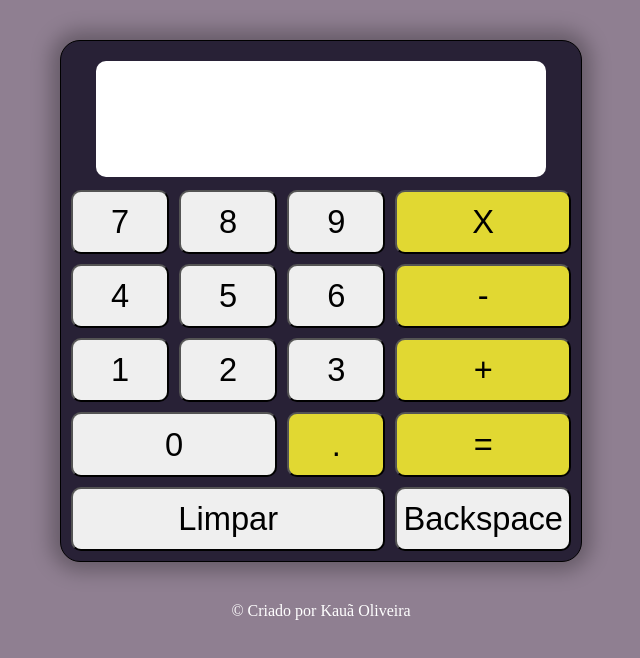
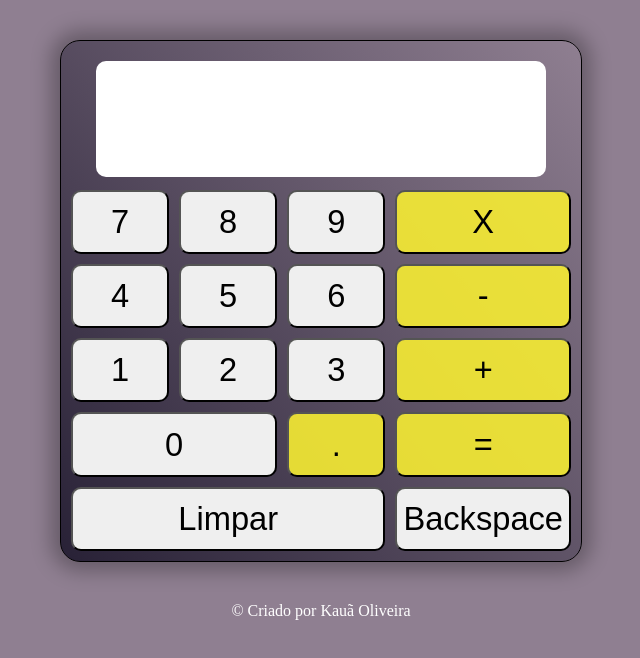
Before and after one commit to kauadeoliveira/calculadora, a plain HTML site: page index.html in a window 1280 px wide. Shown: the whole page, without its empty margins (319-959 px from the left). Drawn offline with Linux system fonts and the light colour scheme.

Commit message:
Update style.css

```diff
--- a/style/style.css
+++ b/style/style.css
@@ -17,7 +17,7 @@ input{
     height: 500px;
     width: 500px;
     border: 1px solid black;
-    background-color: #282136;
+    background-image: linear-gradient(50deg, #282136, transparent);
     grid-gap: 10px;
     padding: 10px;
     font-size: 1.7em;
```
